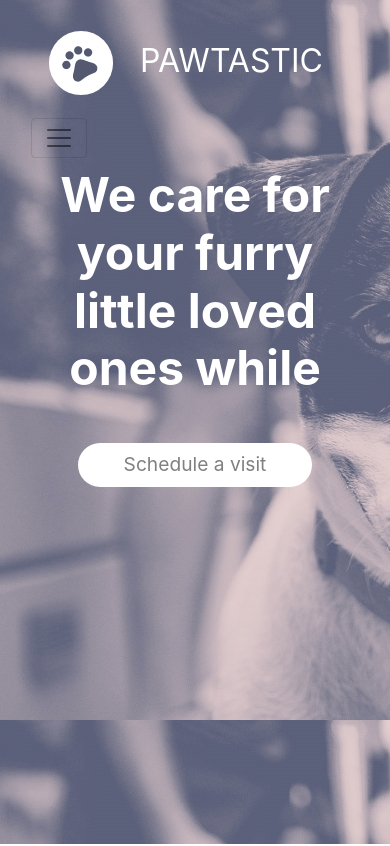
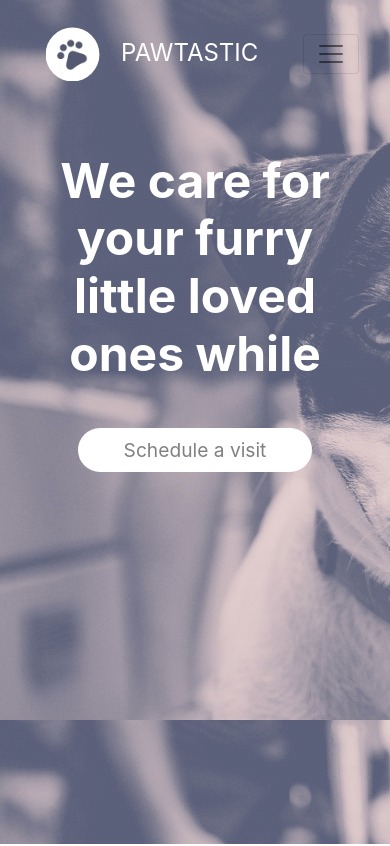
Before and after one commit to Warfan-Ahmad/Pawtastic, a plain HTML site: page index.html in a window 390 px wide. Shown: the top 846 px of the page. Drawn offline with nearby package versions, Linux system fonts and the light colour scheme.

Commit message:
logo and title

```diff
--- a/css/style.css
+++ b/css/style.css
@@ -203,4 +203,13 @@
   .services-right img {
     width: 70%;
   }
+  .company-name {
+    font-size: 1.5rem;
+  }
+  .tagline {
+    padding-top: 10%;
+  }
+  .company-name img{
+    width: 40%;
+  }
 }
```
